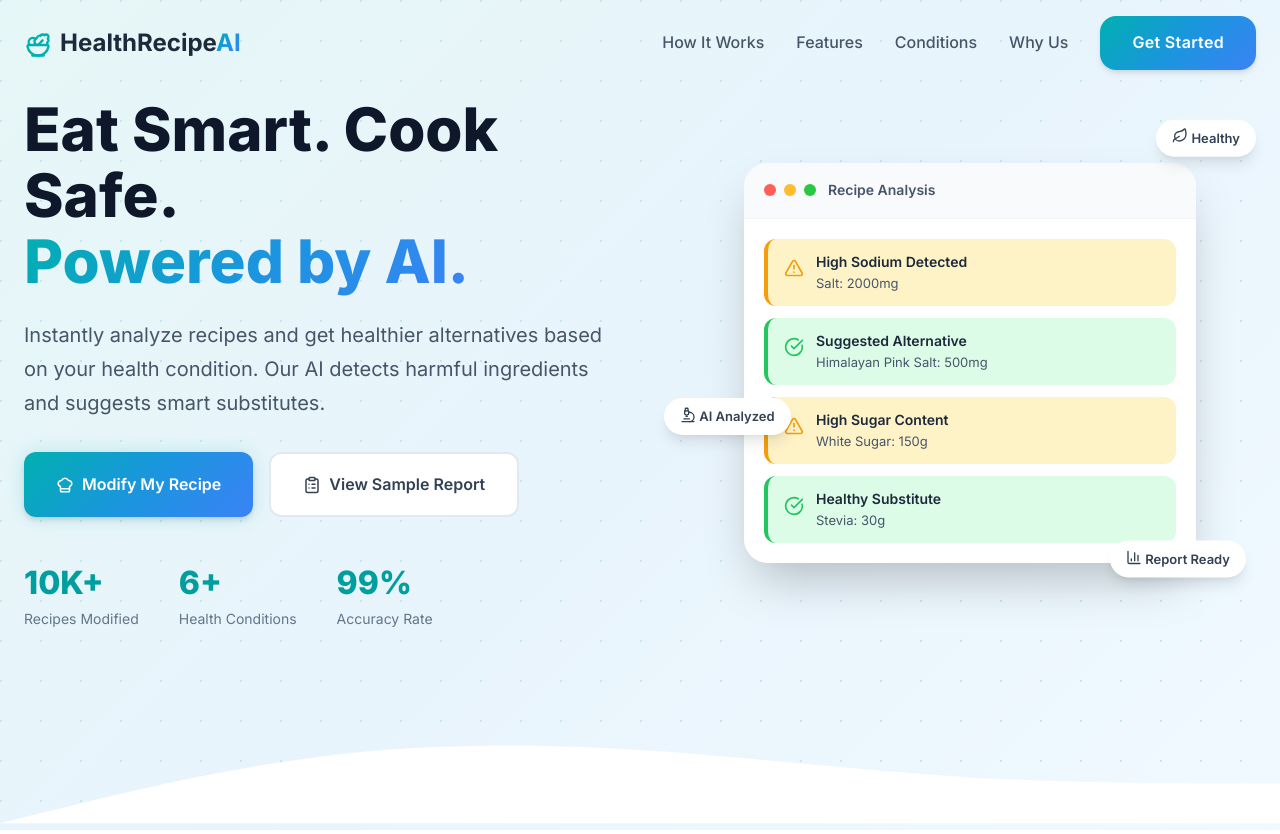
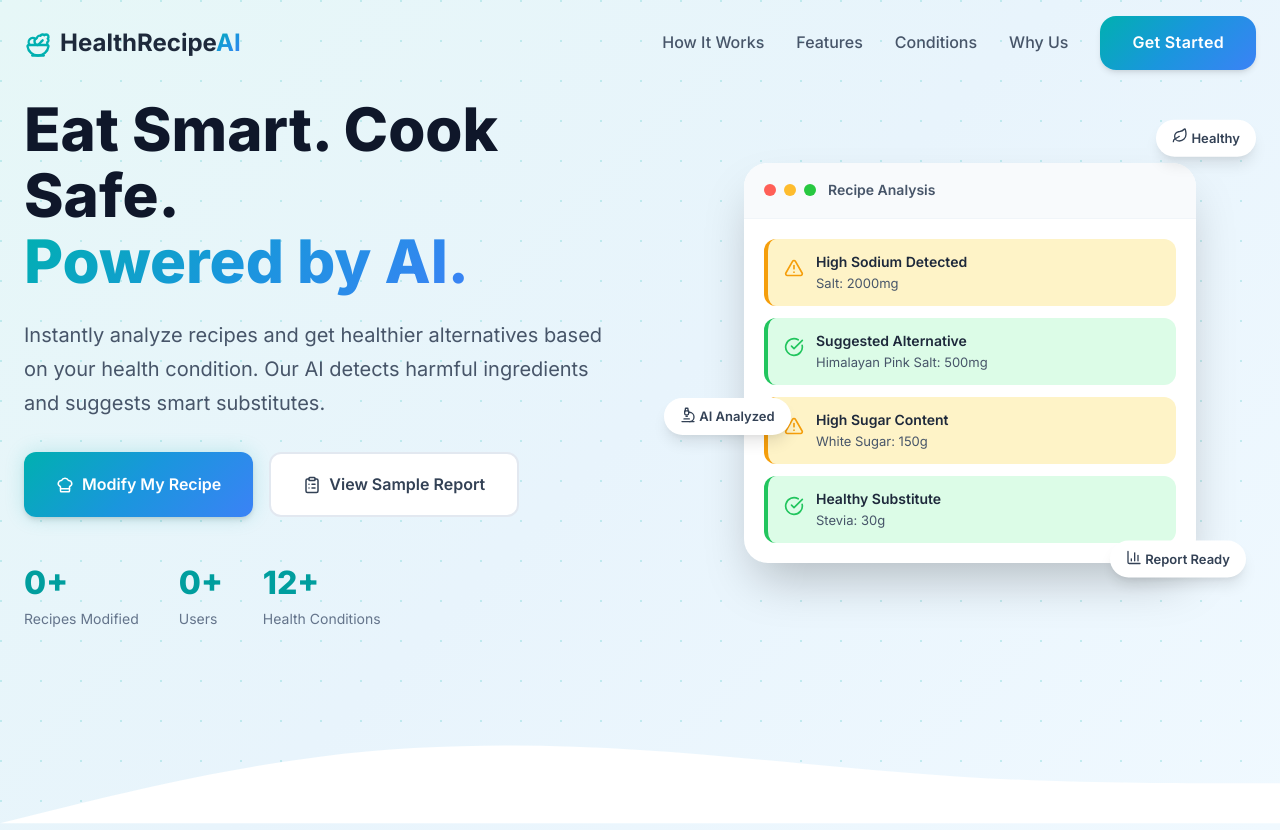
Before and after one commit to vikky2810/Recipe-Modifier, a Flask app: page / in a window 1280 px wide. Shown: the top 834 px of the page. Run offline with Flask 3, Linux system fonts and the light colour scheme.

Commit message:
feat: Introduce a new landing page with dynamic statistics and modern styling.

```diff
--- a/app.py
+++ b/app.py
@@ -893,6 +893,89 @@ def get_nutrition_data():
         print(f"Nutrition API error: {e}")
         return jsonify({'nutrition': None, 'warnings': [], 'error': str(e)})
 
+# Cache for landing page stats
+_landing_stats_cache = None
+_landing_stats_cache_time = 0
+_STATS_CACHE_TTL = 60  # Cache for 60 seconds
+
+@app.route('/api/stats')
+def get_landing_stats():
+    """API endpoint to get dynamic statistics for landing page (cached)"""
+    global _landing_stats_cache, _landing_stats_cache_time
+
+    current_time = time.time()
+
+    # Return cached stats if still valid
+    if _landing_stats_cache is not None and (current_time - _landing_stats_cache_time) < _STATS_CACHE_TTL:
+        return jsonify(_landing_stats_cache)
+
+    try:
+        # Get total user count from users collection
+        total_users = 0
+        try:
+            user_manager = get_user_manager()
+            if user_manager.db is not None:
+                users_collection = user_manager.db['users']
+                # Use count_documents for accurate count
+                total_users = users_collection.count_documents({})
+                print(f"[DEBUG] Total users count: {total_users}")
+            else:
+                print("[DEBUG] Database is None")
+        except Exception as e:
+            print(f"Error counting users: {e}")
+            import traceback
+            traceback.print_exc()
+            total_users = 0
+
+        # Get total recipes modified from food_entries collection
+        recipes_modified = 0
+        try:
+            # Use count_documents for accurate count
+            recipes_modified = get_food_entries().count_documents({})
+            print(f"[DEBUG] Total recipes: {recipes_modified}")
+        except Exception as e:
+            print(f"Error counting recipes: {e}")
+            recipes_modified = 0
+
+        # Count supported health conditions (from cached ingredient rules)
+        health_conditions = 12  # Default count
+        try:
+            # Use cached ingredient rules to avoid DB query
+            cached_rules = get_cached_ingredient_rules()
+            conditions_set = set()
+            for rule in cached_rules.values():
+                conditions_set.update(rule.get('harmful_for', []))
+            health_conditions = len(conditions_set) if conditions_set else 12
+            print(f"[DEBUG] Total conditions: {health_conditions}")
+        except Exception as e:
+            print(f"Error counting conditions: {e}")
+
+        # Build stats response
+        stats = {
+            'users': total_users,
+            'recipes_modified': recipes_modified,
+            'health_conditions': health_conditions,
+            'accuracy_rate': 99
+        }
+
+        # Update cache
+        _landing_stats_cache = stats
+        _landing_stats_cache_time = current_time
+
+        print(f"[DEBUG] Returning stats: {stats}")
+        return jsonify(stats)
+    except Exception as e:
+        print(f"Stats API error: {e}")
+        import traceback
+        traceback.print_exc()
+        # Return default values on error
+        return jsonify({
+            'users': 0,
+            'recipes_modified': 0,
+            'health_conditions': 12,
+            'accuracy_rate': 99
+        })
+
 # Authentication Routes
 @app.route('/register', methods=['GET', 'POST'])
 @limiter.limit("3 per minute", error_message="Too many registration attempts. Please try again later.")
--- a/static/css/style.css
+++ b/static/css/style.css
@@ -666,6 +666,22 @@ button {
     color: var(--gray-500);
 }
 
+.stat-loading {
+    display: inline-block;
+    animation: pulse 1.5s ease-in-out infinite;
+    color: var(--gray-400);
+}
+
+@keyframes pulse {
+    0%, 100% {
+        opacity: 0.4;
+    }
+    50% {
+        opacity: 1;
+    }
+}
+
+
 /* Hero Visual Card */
 .hero-visual {
     position: relative;
--- a/templates/landing_page.html
+++ b/templates/landing_page.html
@@ -54,11 +54,23 @@
                                 data-lucide="clipboard-list" class="lucide-icon"></i></span>View Sample Report</a>
                 </div>
                 <div class="hero-stats">
-                    <div class="stat"><span class="stat-number">10K+</span><span class="stat-label">Recipes
-                            Modified</span></div>
-                    <div class="stat"><span class="stat-number">6+</span><span class="stat-label">Health
-                            Conditions</span></div>
-                    <div class="stat"><span class="stat-number">99%</span><span class="stat-label">Accuracy Rate</span>
+                    <div class="stat">
+                        <span class="stat-number" id="stat-recipes">
+                            <span class="stat-loading">...</span>
+                        </span>
+                        <span class="stat-label">Recipes Modified</span>
+                    </div>
+                    <div class="stat">
+                        <span class="stat-number" id="stat-users">
+                            <span class="stat-loading">...</span>
+                        </span>
+                        <span class="stat-label">Users</span>
+                    </div>
+                    <div class="stat">
+                        <span class="stat-number" id="stat-conditions">
+                            <span class="stat-loading">...</span>
+                        </span>
+                        <span class="stat-label">Health Conditions</span>
                     </div>
                 </div>
             </div>
@@ -456,6 +468,79 @@
         // Initialize Lucide icons
         lucide.createIcons();
 
+        // Fetch and update landing page stats
+        async function loadStats() {
+            try {
+                // Add timeout to prevent hanging
+                const controller = new AbortController();
+                const timeoutId = setTimeout(() => controller.abort(), 5000); // 5 second timeout
+
+                const response = await fetch('/api/stats', {
+                    signal: controller.signal
+                });
+                clearTimeout(timeoutId);
+
+                const data = await response.json();
+
+                // Format numbers with K/M suffix
+                function formatNumber(num) {
+                    if (num >= 1000000) {
+                        return (num / 1000000).toFixed(1) + 'M';
+                    } else if (num >= 1000) {
+                        return (num / 1000).toFixed(1) + 'K';
+                    }
+                    return num.toString();
+                }
+
+                // Animate number counting
+                function animateCount(element, target, suffix = '') {
+                    let current = 0;
+                    const increment = Math.ceil(target / 30);
+                    const timer = setInterval(() => {
+                        current += increment;
+                        if (current >= target) {
+                            current = target;
+                            clearInterval(timer);
+                        }
+                        element.textContent = formatNumber(current) + suffix;
+                    }, 30);
+                }
+
+                // Update stats with animation
+                const recipesEl = document.getElementById('stat-recipes');
+                const usersEl = document.getElementById('stat-users');
+                const conditionsEl = document.getElementById('stat-conditions');
+
+                if (recipesEl && data.recipes_modified !== undefined) {
+                    recipesEl.innerHTML = '';
+                    animateCount(recipesEl, data.recipes_modified, '+');
+                }
+
+                if (usersEl && data.users !== undefined) {
+                    usersEl.innerHTML = '';
+                    animateCount(usersEl, data.users, '+');
+                }
+
+                if (conditionsEl && data.health_conditions !== undefined) {
+                    conditionsEl.innerHTML = '';
+                    animateCount(conditionsEl, data.health_conditions, '+');
+                }
+            } catch (error) {
+                console.error('Error loading stats:', error);
+                // Set default values on error or timeout
+                const recipesEl = document.getElementById('stat-recipes');
+                const usersEl = document.getElementById('stat-users');
+                const conditionsEl = document.getElementById('stat-conditions');
+
+                if (recipesEl) recipesEl.textContent = '0+';
+                if (usersEl) usersEl.textContent = '0+';
+                if (conditionsEl) conditionsEl.textContent = '12+';
+            }
+        }
+
+        // Load stats on page load
+        document.addEventListener('DOMContentLoaded', loadStats);
+
         const mobileToggle = document.getElementById('mobile-toggle');
         const navLinks = document.getElementById('nav-links');
         mobileToggle.addEventListener('click', () => { navLinks.classList.toggle('active'); mobileToggle.classList.toggle('active'); });
```
